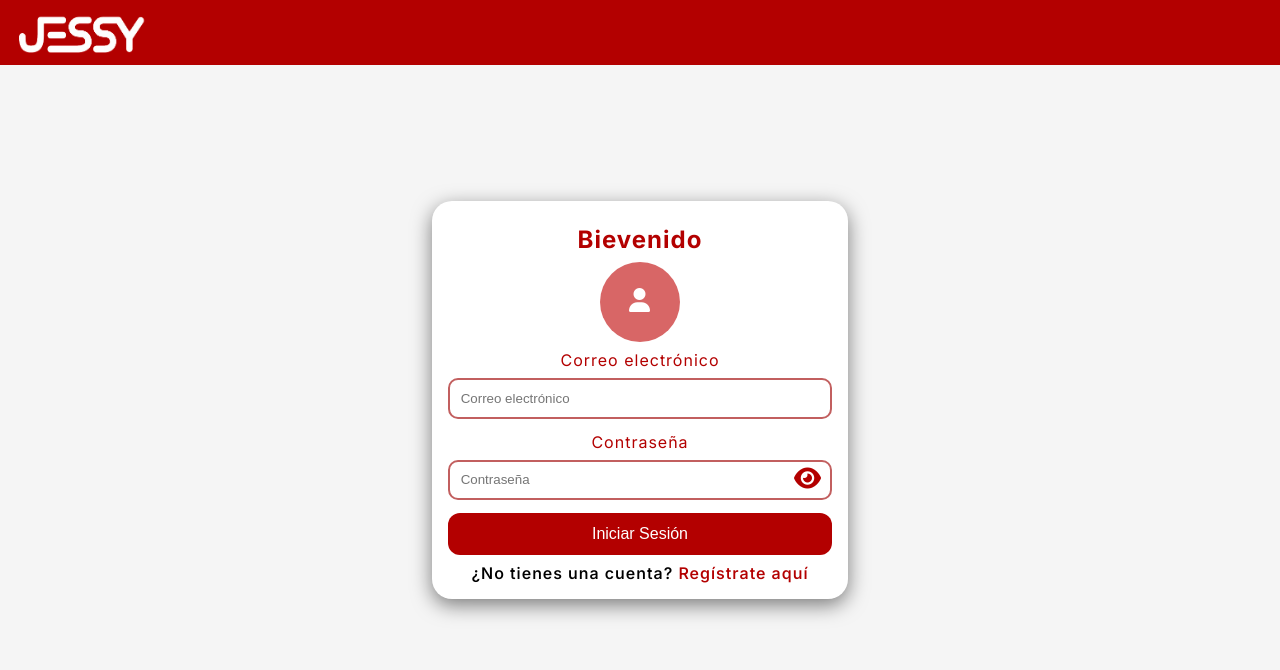
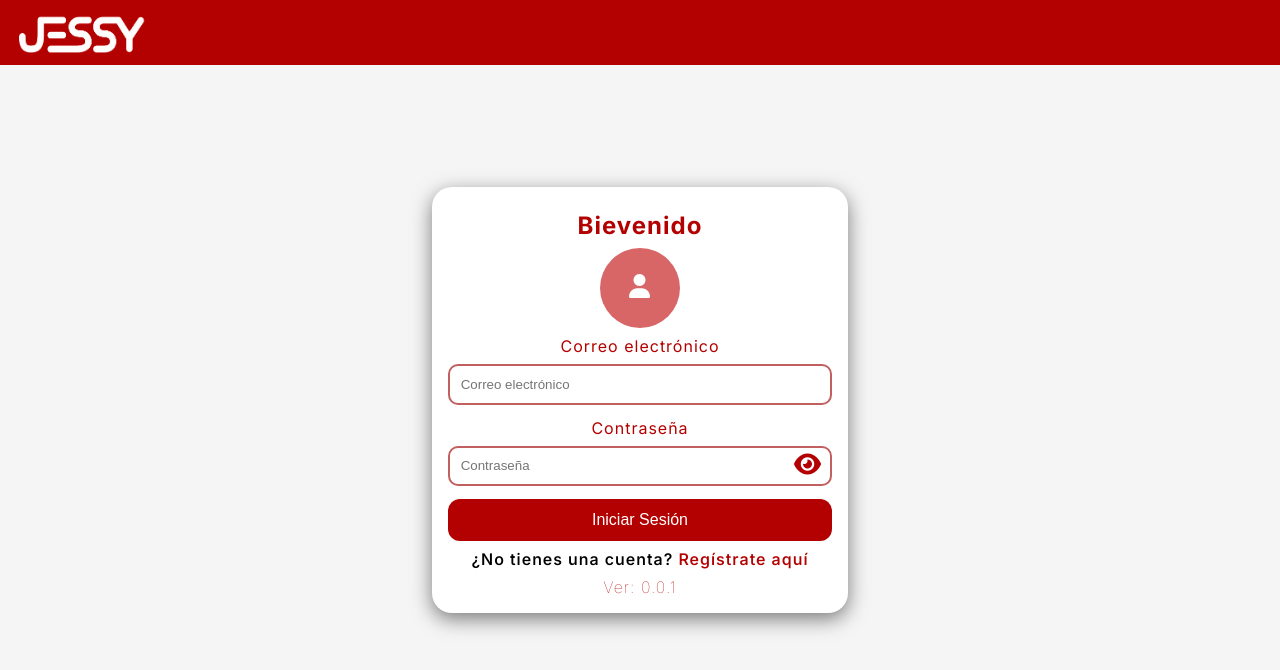
Before and after one commit to alejandroimen/JESSY_FRONT, a React (Vite) app: page /login in a window 1280 px wide. Shown: the top 670 px of the page. Built offline with nearby package versions, Linux system fonts and the light colour scheme.

Commit message:
Update LoginForm.jsx

```diff
--- a/src/components/organisms/LoginForm.jsx
+++ b/src/components/organisms/LoginForm.jsx
@@ -90,6 +90,7 @@ const LoginForm = () => {
                     <p className="auth-link" style={{ color: 'black' }}>
                         ¿No tienes una cuenta? <Link to="/register" className="link">Regístrate aquí</Link>
                     </p>
+                    Ver: 0.0.1
                 </form>
             </FormContainer>
         </div>
```
